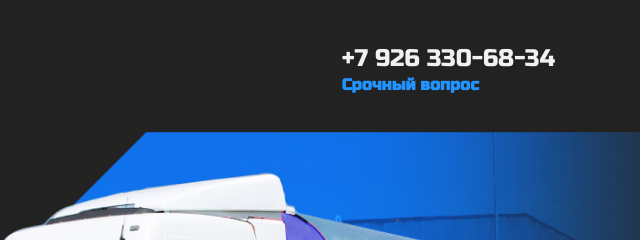
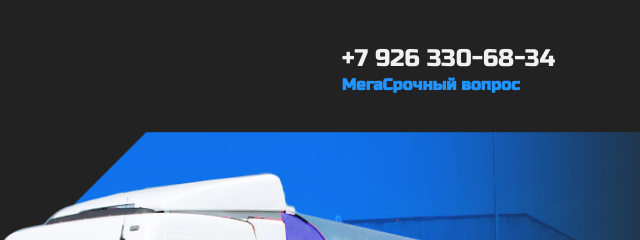
Before and after one commit to KrutikowWEB/site-Gaz, a website: page src/index.html in a window 1280 px wide. Shown: the top 240 px of the page, 623-1263 px from the left. Drawn offline with nearby package versions, Linux system fonts and the light colour scheme; files that its build step writes are made by us from their sources; files whose address does not match are found by name.

Commit message:
change description

```diff
--- a/src/index.html
+++ b/src/index.html
@@ -17,7 +17,7 @@
             </div>
             <div class="promo__call">
                 <div class="promo__call-number size__fz24">+7 926 330-68-34</div>
-                <a href="#" class="promo__call-question title__deskr16">Срочный вопрос</a>
+                <a href="#" class="promo__call-question title__deskr16">МегаСрочный вопрос</a>
             </div>
             <div class="promo__info">
                 <div class="promo__footer">
```
